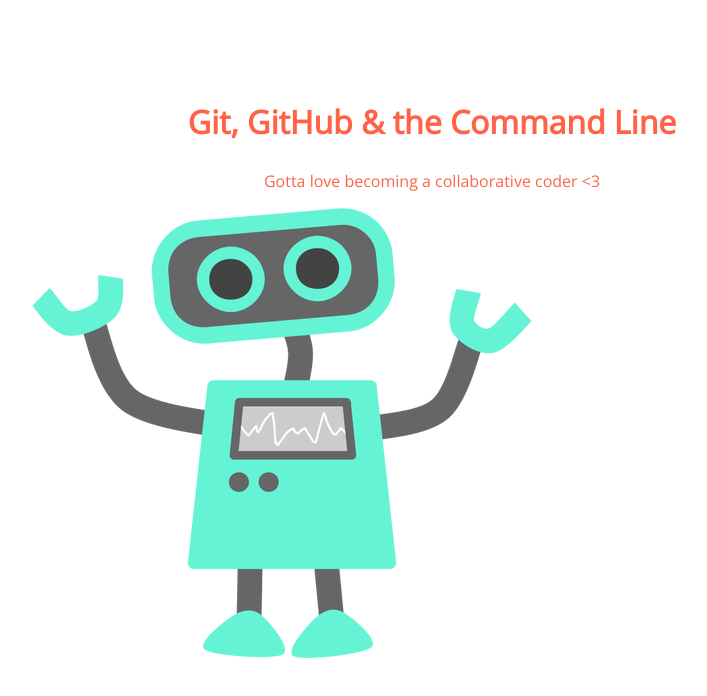
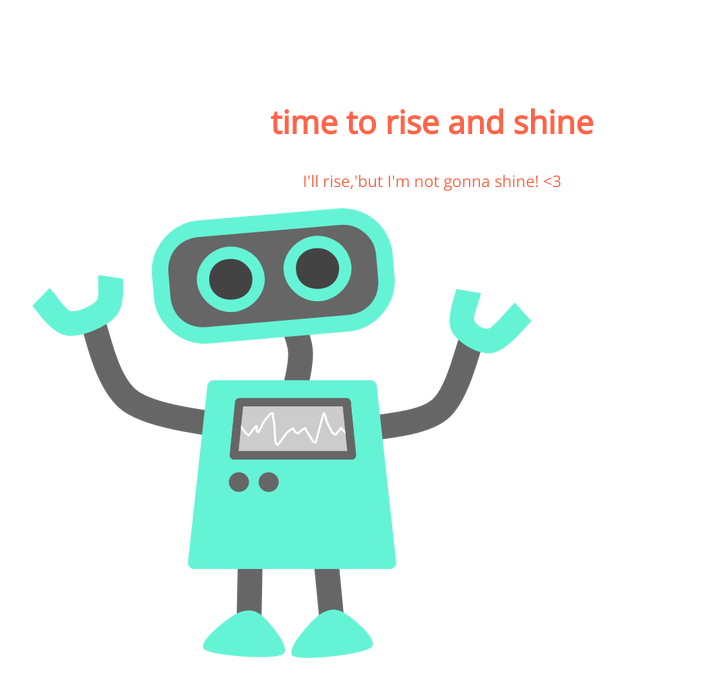
Before and after one commit to cami-cameleon/105-project, a plain HTML site: page index.html in a window 1280 px wide. Shown: the whole page, without its empty margins (208-915 px from the left). Drawn offline with nearby package versions, Linux system fonts and the light colour scheme.

Commit message:
changed text

```diff
--- a/index.html
+++ b/index.html
@@ -8,8 +8,8 @@
 </head>
 <body>
 	<section>
-		<h1>Git, GitHub & the Command Line</h1>
-		<p>Gotta love becoming a collaborative coder <3</p>
+		<h1>time to rise and shine</h1>
+		<p>I'll rise,'but I'm not gonna shine! <3</p>
 		<img src="img/happy-blue-robot.png">
 	</section>
 </body>
```
